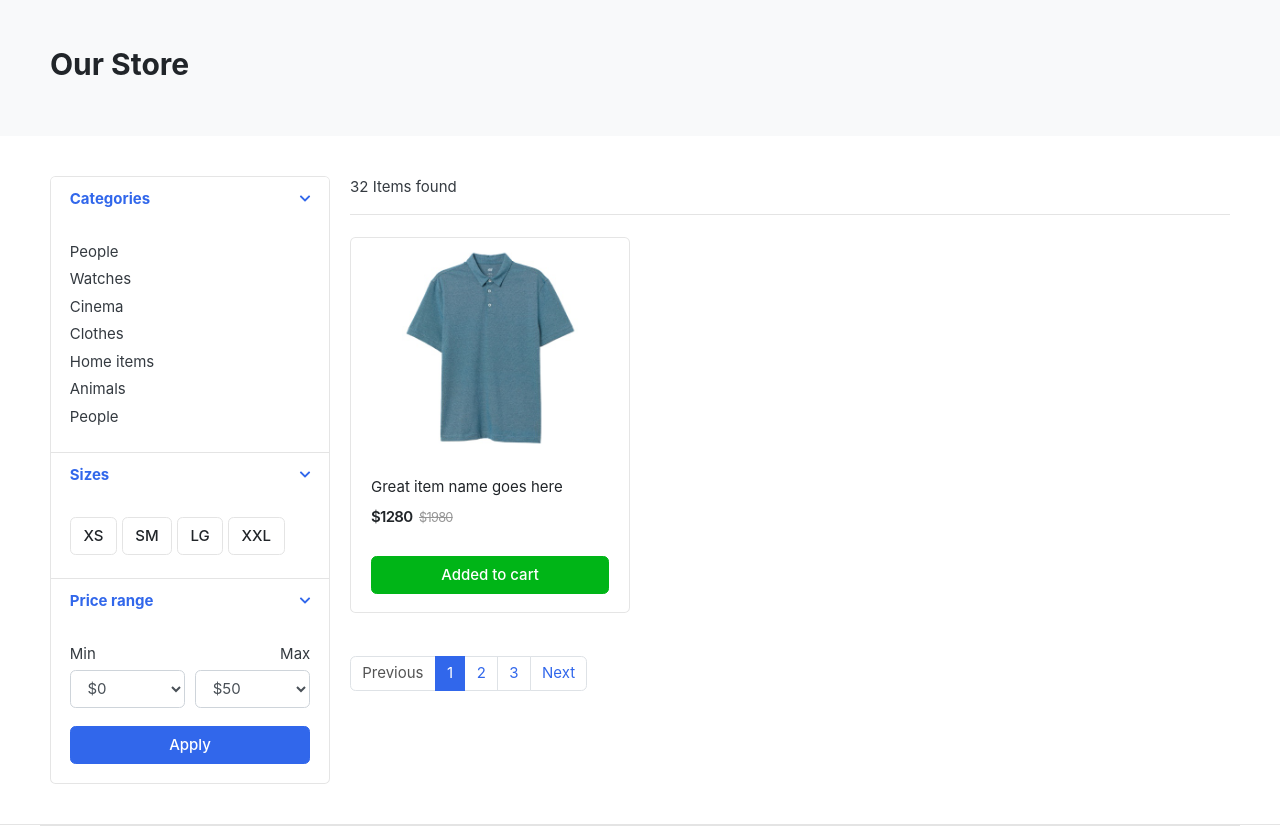
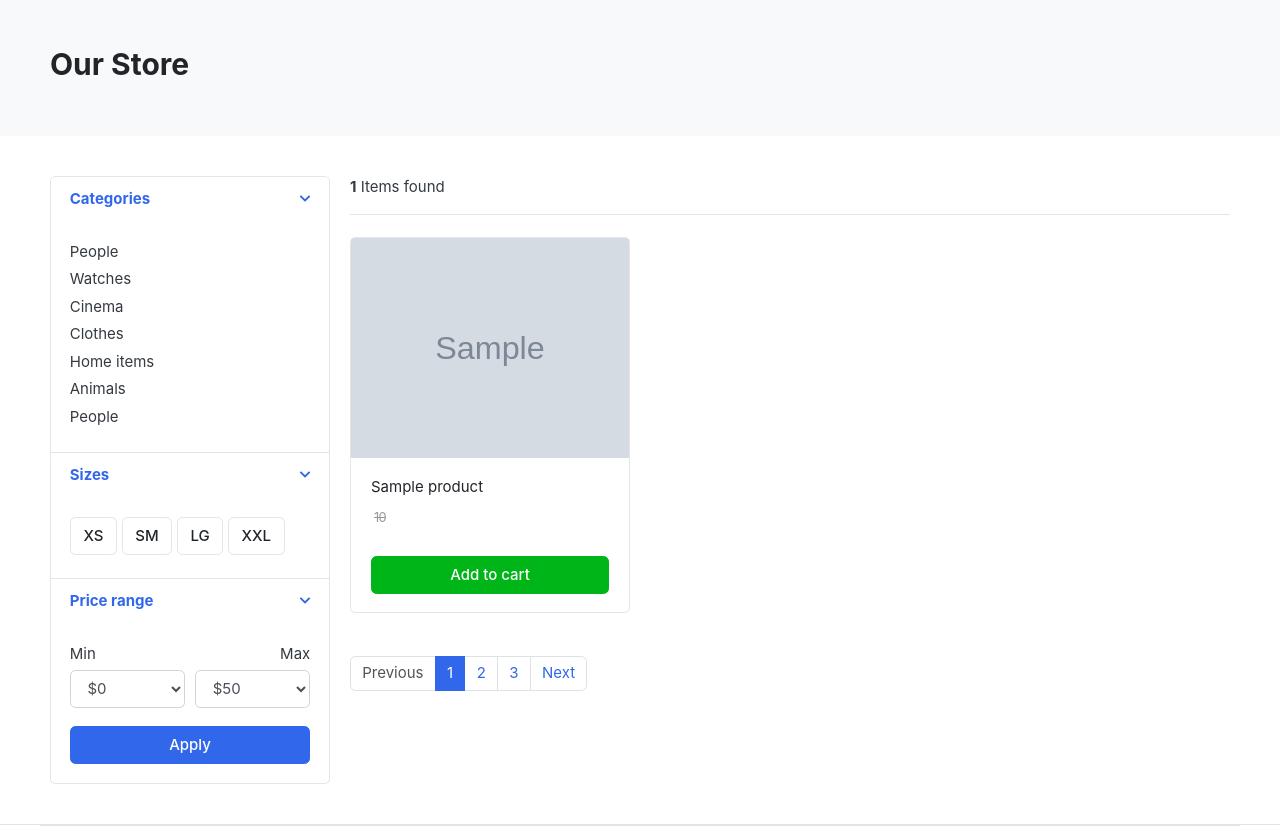
Before and after one commit to krish-1114/ecommerceBootstapDjnago, a Django app: page /store/ in a window 1280 px wide. Shown: the part 118-952 px from the top of the page. Run offline with Django 5.2, Linux system fonts and the light colour scheme; tables that the repository leaves empty hold one stand-in row (values such as "Sample post"); grey boxes marked "Sample" are stand-in pictures; some libraries are stand-ins or nearby versions; some web fonts are replaced.

Commit message:
Store page db added

```diff
--- a/store/views.py
+++ b/store/views.py
@@ -1,5 +1,14 @@
 from django.shortcuts import render
+from .models import Product
 
 # Create your views here.
 def store(req):
-    return render(req,'store/store.html')
+    products = Product.objects.all().filter(is_Available = True)
+    product_count = products.count()
+
+    context = {
+        'products':products,
+        'product_count':product_count
+    }
+
+    return render(req,'store/store.html',context)
--- a/templates/store/store.html
+++ b/templates/store/store.html
@@ -124,33 +124,34 @@
 
 <header class="border-bottom mb-4 pb-3">
 		<div class="form-inline">
-			<span class="mr-md-auto">32 Items found </span>
+			<span class="mr-md-auto"><b>{{product_count}}</b> Items found </span>
 
 		</div>
 </header><!-- sect-heading -->
 
 <div class="row">
-
+	{% for product in products %}
     <div class="col-md-4">
-		<figure class="card card-product-grid">
+        <figure class="card card-product-grid">
 			<div class="img-wrap">
 
-				<img src="{% static 'images/items/1.jpg' %}">
+				<img src="{{product.image.url}}">
 
 			</div> <!-- img-wrap.// -->
 			<figcaption class="info-wrap">
 				<div class="fix-height">
-					<a href="./product-detail.html" class="title">Great item name goes here</a>
+					<a href="./product-detail.html" class="title">{{product.product_name}}</a>
 					<div class="price-wrap mt-2">
-						<span class="price">$1280</span>
-						<del class="price-old">$1980</del>
+						<span class="price"></span>
+						<del class="price-old">{{product.price}}</del>
 					</div> <!-- price-wrap.// -->
 				</div>
-				<a href="#" class="btn btn-block btn-success">Added to cart </a>
+				<a href="#" class="btn btn-block btn-success primary">Add to cart </a>
 			</figcaption>
 		</figure>
 	</div> <!-- col.// -->
 
+    {% endfor %}
 
 </div> <!-- row end.// -->
 
```
